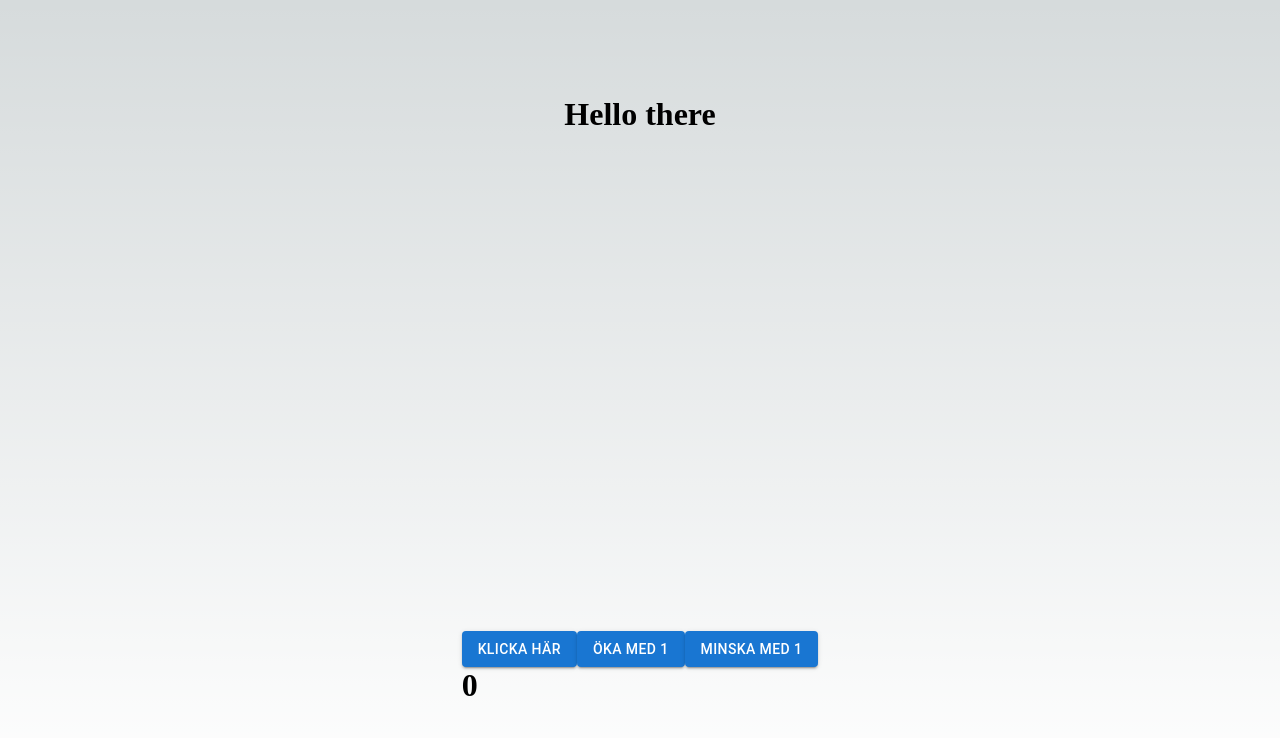
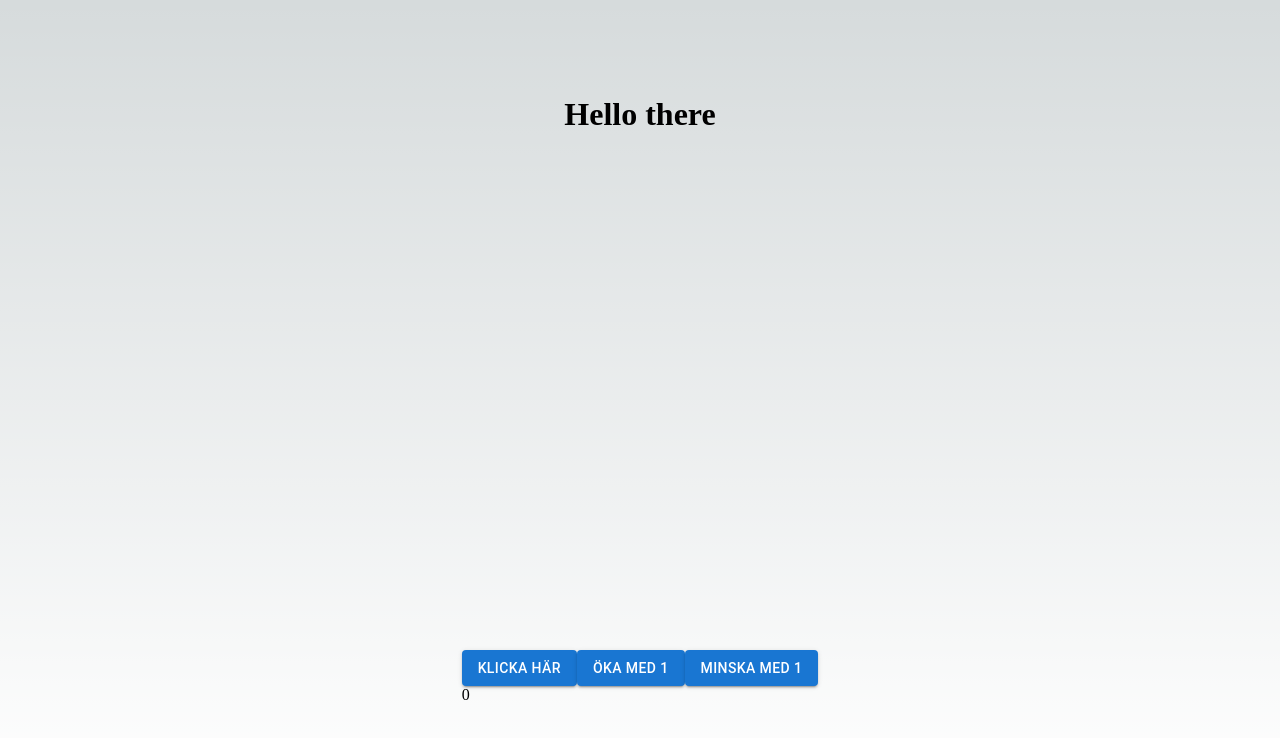
Before and after one commit to Alexandrhall/babbler, a Next.js app: page / in a window 1280 px wide. Shown: the top 738 px of the page. Built offline with nearby package versions, Linux system fonts and the light colour scheme; no server answers; the database is empty.

Commit message:
fixed src folder

```diff
--- a/pages/_app.tsx
+++ b/pages/_app.tsx
@@ -1,7 +1,7 @@
 import "../styles/globals.css";
 import type { AppProps } from "next/app";
 import { Provider } from "react-redux";
-import { store } from "../redux/store";
+import { store } from "../src/redux/store";
 
 export default function App({ Component, pageProps }: AppProps) {
   return (
--- a/pages/index.tsx
+++ b/pages/index.tsx
@@ -1,24 +1,28 @@
 import Head from "next/head";
-import Image from "next/image";
 import { Inter } from "@next/font/google";
 import styles from "../styles/Home.module.css";
 import { useEffect } from "react";
 import { collection, addDoc, getDocs } from "firebase/firestore";
-import { database } from "../firebase";
+import { database } from "../src/firebase";
 import Button from "@mui/material/Button";
-import { useAppDispatch, useAppSelector } from "../redux/hooks";
-import { decrement, increment } from "../redux/counterSlice";
+import { useAppDispatch, useAppSelector } from "../src/redux/hooks";
+import { decrement, increment } from "../src/redux/counterSlice";
+import Test from "../src/components/Test";
 
 export default function Home() {
   const count = useAppSelector((state) => state.counter.value);
   const dispatch = useAppDispatch();
 
   const handleClick = () => {
-    addDoc(collection(database, "test"), {
-      testing: "testing",
-    }).then((data) => {
-      console.log(data);
-    });
+    try {
+      addDoc(collection(database, "test"), {
+        testing: "testing",
+      }).then((data) => {
+        console.log(data.id);
+      });
+    } catch (err) {
+      console.error(err);
+    }
   };
 
   useEffect(() => {
@@ -65,7 +69,7 @@ export default function Home() {
           >
             Minska med 1
           </Button>
-          <h1>{count}</h1>
+          <Test />
         </div>
       </main>
     </>
--- /dev/null
+++ b/src/components/Test.tsx
@@ -0,0 +1,9 @@
+import React from "react";
+import { useAppSelector } from "../redux/hooks";
+
+const Test = () => {
+  const count = useAppSelector((state) => state.counter.value);
+  return <div>{count}</div>;
+};
+
+export default Test;
```
Also changed, not shown: pages/login.tsx (added, +7 -0 lines), src/firebase.ts (renamed from firebase.ts), src/redux/auth.ts (renamed from redux/auth.ts), src/redux/counterSlice.ts (renamed from redux/counterSlice.ts), src/redux/hooks.ts (renamed from redux/hooks.ts), src/redux/store.ts (renamed from redux/store.ts).
